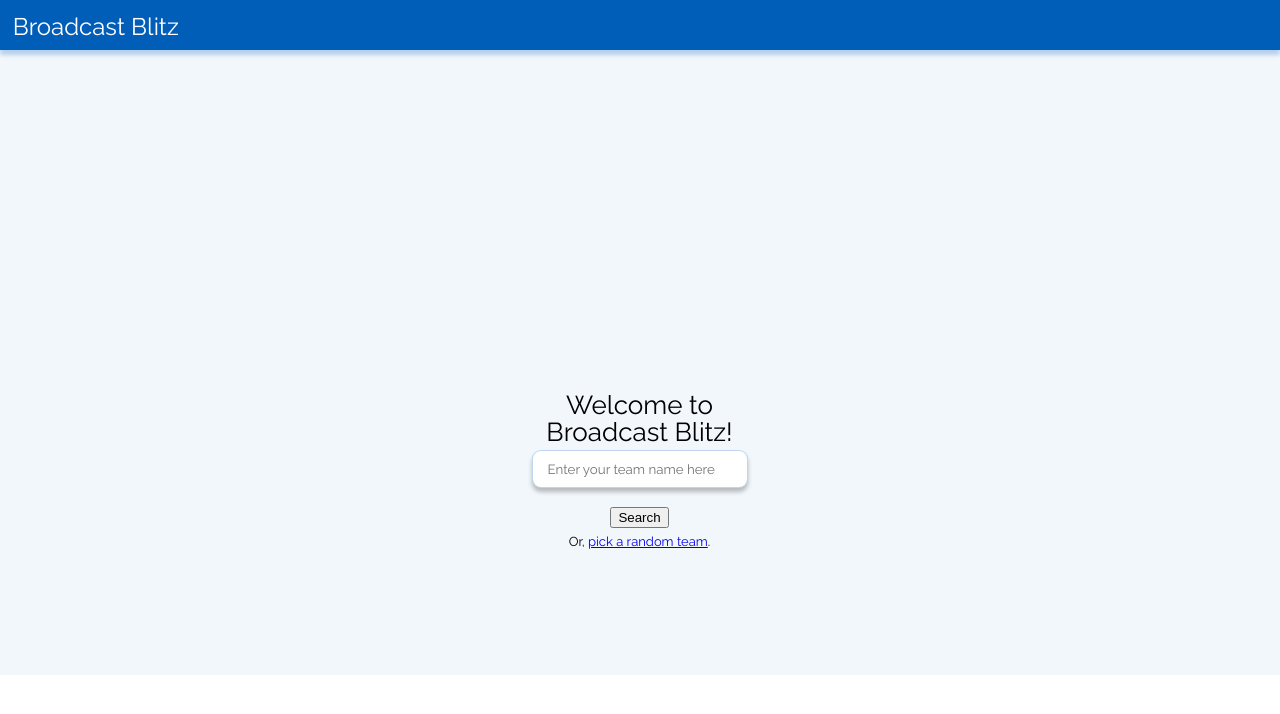
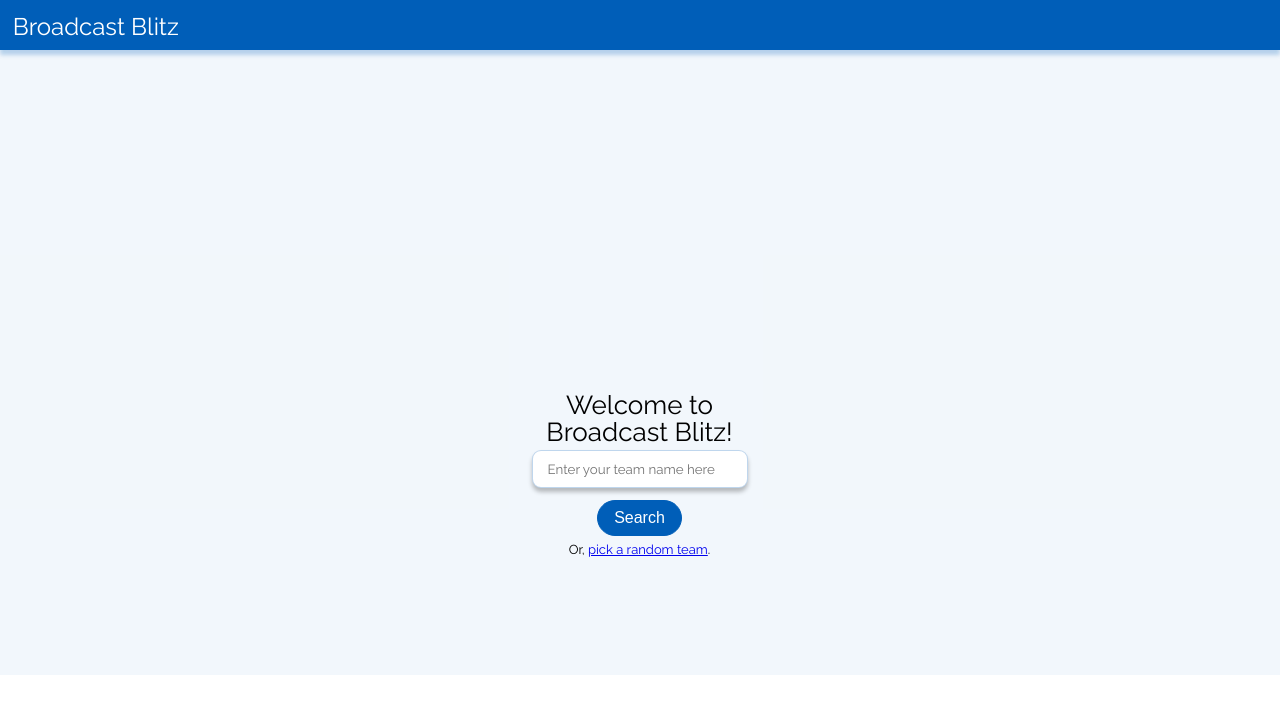
Before and after one commit to mccleskeyc/ncaa, a React (Create React App) app: page / in a window 1280 px wide. Shown: the top 714 px of the page. Built offline with nearby package versions, Linux system fonts and the light colour scheme.

Commit message:
updated search button styling

```diff
--- a/src/App.css
+++ b/src/App.css
@@ -120,3 +120,18 @@ th {
   font-size:medium;
   color: #000000;
 }
+
+.button {
+  background-color: #005EB8;
+  color: white;
+  padding: .5rem 1rem;
+  border: 1px solid #005EB8;
+  border-radius: 20px;
+  font-size: 1rem;
+  cursor: pointer;
+  transition: background-color 250ms;
+}
+
+.button:hover {
+  background-color: rgba(0,0,0,0.85);
+}
--- a/src/Components/Search.js
+++ b/src/Components/Search.js
@@ -15,7 +15,6 @@ export class Search extends Component {
         </form>
 
 
-                {/* <input type="search" className="search" placeholder="Enter Your Team's Name"></input> */}
             </div>
         )
     }
```
Also changed, not shown: src/index.css (line endings or trailing spaces).
